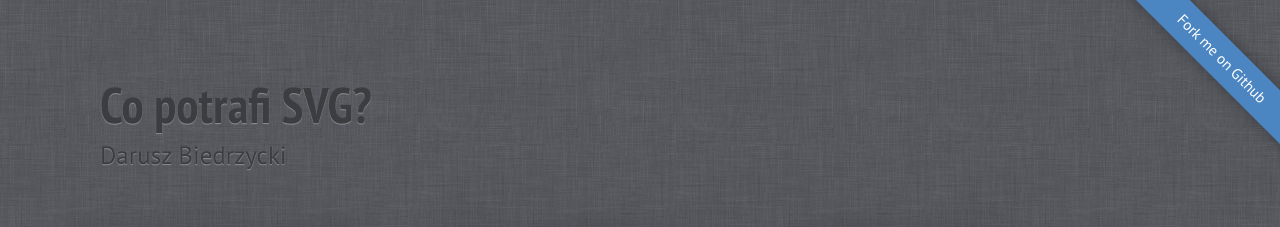
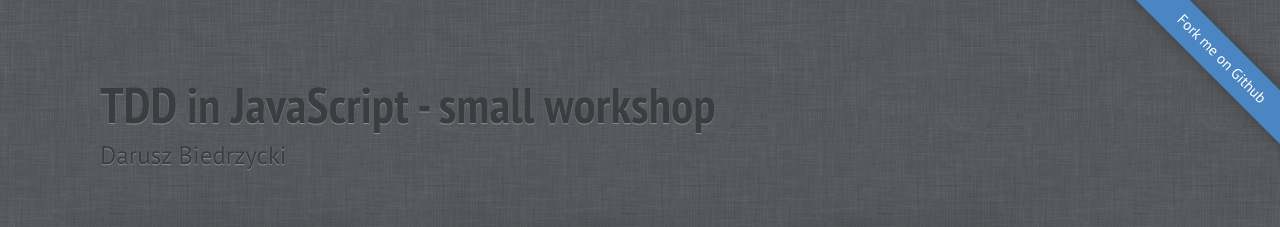
Before and after one commit to darekb/WarsawJs6, a plain HTML site: page index.html in a window 1280 px wide. Shown: the top 227 px of the page. Drawn offline with Linux system fonts and the light colour scheme.

Commit message:
add title

```diff
--- a/index.html
+++ b/index.html
@@ -12,7 +12,7 @@
 </head>
 <body class="list">
     <header class="caption">
-        <h1>Co potrafi SVG?</h1>
+        <h1>TDD in JavaScript - small workshop</h1>
         <p>Darusz Biedrzycki</p>
     </header>
 
```
Also changed, not shown: README.md.
